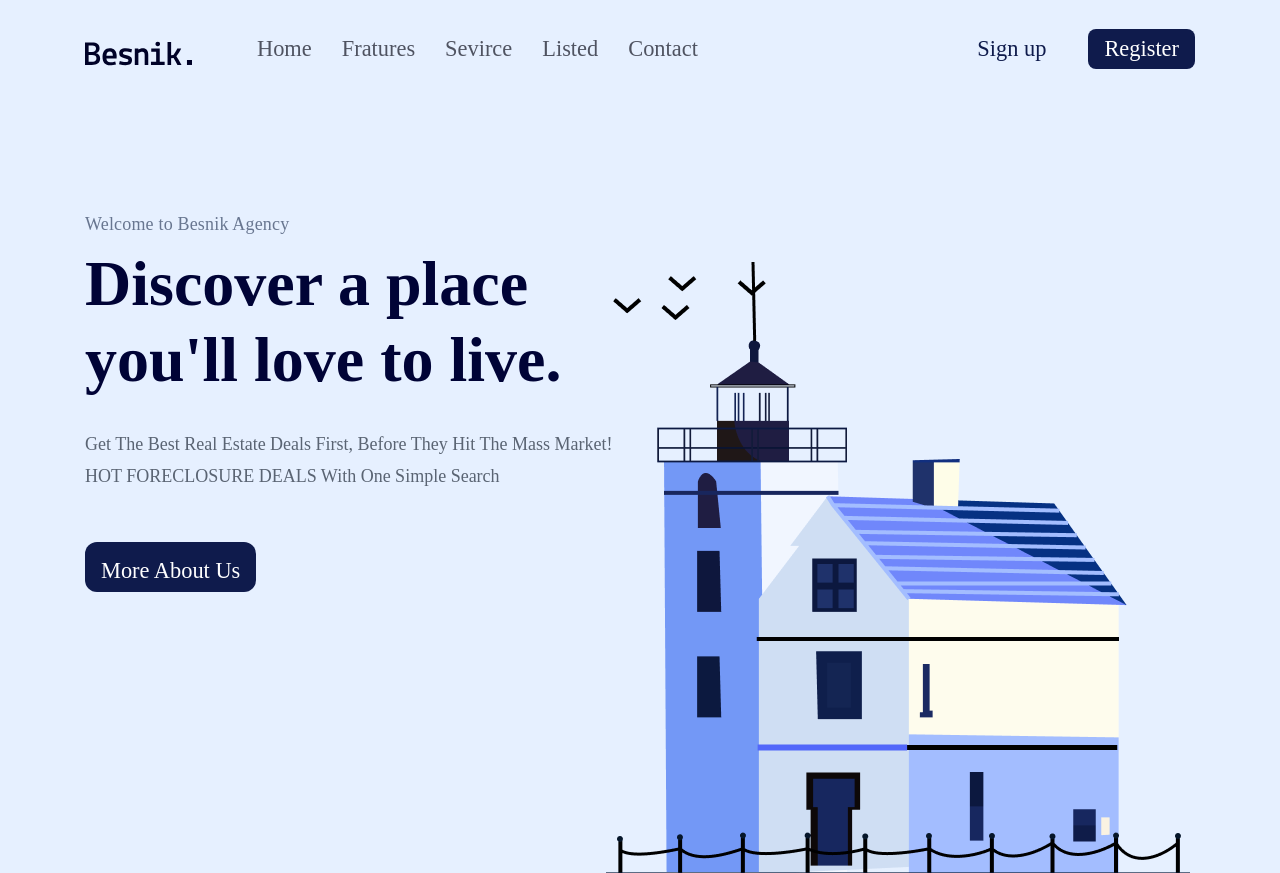
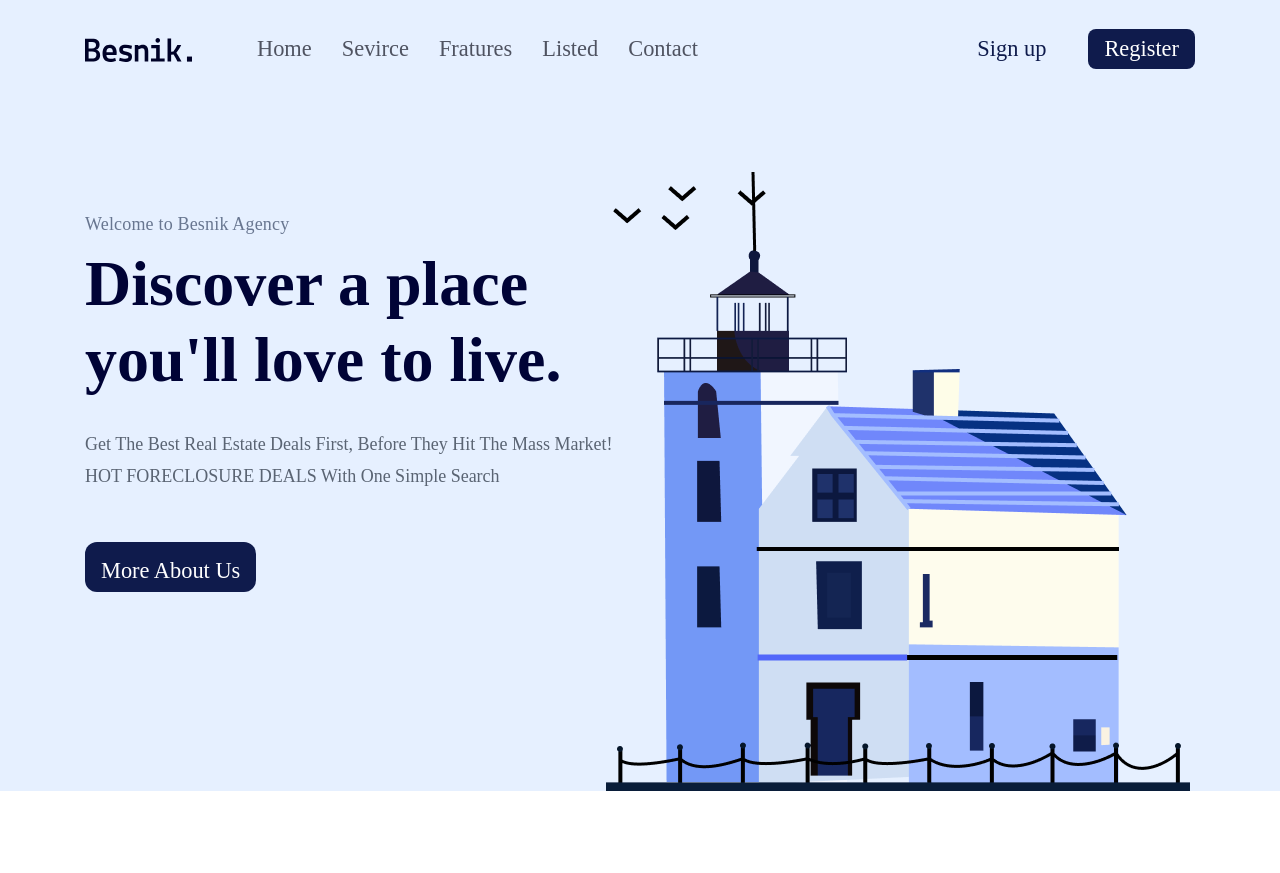
Before and after one commit to fatdz2912/F8-profect-01, a plain HTML site: page index.html in a window 1280 px wide. Shown: the top 873 px of the page. Drawn offline with Linux system fonts and the light colour scheme.

Commit message:
fix pug phần scroll navbar

```diff
--- a/assets/css/style.css
+++ b/assets/css/style.css
@@ -46,7 +46,10 @@ a {
 :root {
     --primary-color: #0F1B4C;
 }
-
+body ,
+html{
+    scroll-behavior: smooth;
+}
 html {
     font-size: 62.5%;
 }
@@ -58,7 +61,7 @@ body {
 
 /* Header */
 .header {
-    height: 100vh;
+    height: calc(100vh - 90px);
     background: #E6F0FF;
     position: relative;
 }
--- a/index.html
+++ b/index.html
@@ -15,19 +15,21 @@
 </head>
 
 <body>
-    <main>
+    <main id="home">
         <header class="fixed-header">
             <div class="content">
                 <nav class="navbar">
                     <!-- logo -->
+                    <a href="#">
                     <img src="./assets/img/Logo.svg" alt="Besnik.">
+                    </a>
                     <!-- Navigation -->
                     <ul>
-                        <li><a href="#">Home</a></li>
-                        <li><a href="#">Fratures</a></li>
-                        <li><a href="#">Sevirce</a></li>
-                        <li><a href="#">Listed</a></li>
-                        <li><a href="#">Contact</a></li>
+                        <li><a href="#home">Home</a></li>
+                        <li><a href="#sevirce">Sevirce</a></li>
+                        <li><a href="#fratures">Fratures</a></li>
+                        <li><a href="#listed">Listed</a></li>
+                        <li><a href="#contact">Contact</a></li>
                     </ul>
                     <!-- Action -->
                     <div class="action">
@@ -52,7 +54,7 @@
             </div>
         </header>
         <!-- Client -->
-        <div class="client">
+        <div class="client" >
             <div class="content">
                 <div class="row">
                     <!-- logo -->
@@ -92,7 +94,7 @@
             </div>
         </div>
         <!-- Guides -->
-        <div class="guides">
+        <div class="guides" id="sevirce">
             <div class="content">
                 <h2 class="sub-tilte">How its works?</h2>
                 <p class="desc">Everything you need to know when you're looking to buy, rent, or sell - all in
@@ -111,7 +113,7 @@
                 </div>
             </div>
         </div>
-        <div class="featured">
+        <div class="featured" id="fratures">
             <div class="content">
                 <header>
                     <h2 class="sub-title">Featured Properties</h2>
@@ -179,7 +181,7 @@
             </div>
         </div>
         <!-- Stats -->
-        <div class="stats">
+        <div class="stats" id="listed">
             <div class="content">
                 <div class="row">
                     <div class="img-block"><img class="image-stats" src="./assets/img/stats.jpg"
@@ -255,7 +257,7 @@
             </div>
         </div>
         <!-- Subscription -->
-        <div class="subcsciption">
+        <div class="subcsciption" id="contact">
             <div class="content">
                 <div class="body">
                     <div class="info">
```
